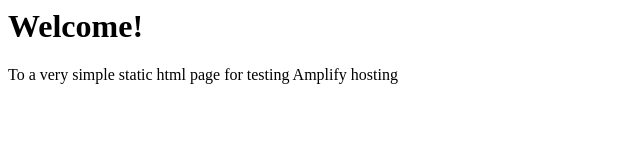
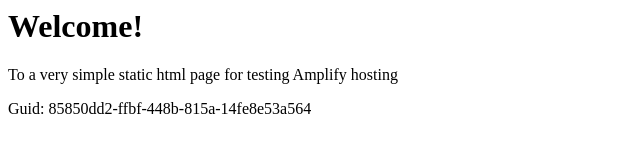
Before and after one commit to aws-aemilia-cdg/Github-PR-Commit-Integration-Test-DoNotTouch-v1-preprod-eu-west-3, a website: page src/index.html in a window 1280 px wide. Shown: the whole page, without its empty margins (0-640 px from the left). Drawn offline with Linux system fonts and the light colour scheme.

Commit message:
commit from integ tests

```diff
--- a/src/index.html
+++ b/src/index.html
@@ -1,3 +1,5 @@
+
+
 <html lang="en">
 
 <head>
@@ -10,6 +12,6 @@
 <body>
     <h1>Welcome!</h1>
     <p>To a very simple static html page for testing Amplify hosting</p>
-</body>
+    <p>Guid: 85850dd2-ffbf-448b-815a-14fe8e53a564</p></body>
 
 </html>
```
